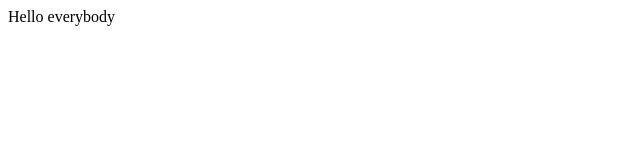
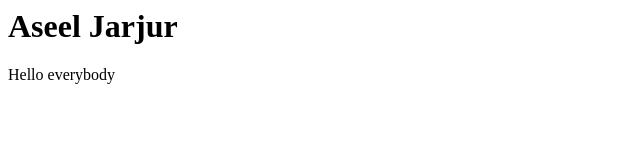
Before and after one commit to AseelJarjur/mycv, a plain HTML site: page index.html in a window 1280 px wide. Shown: the whole page, without its empty margins (0-640 px from the left). Drawn offline with Linux system fonts and the light colour scheme.

Commit message:
add new tag to index

```diff
--- a/index.html
+++ b/index.html
@@ -3,6 +3,7 @@
 <title>helllo github</title>
 </head>
 <body>
+    <h1>Aseel Jarjur</h1>
 	<p>Hello everybody</p>
 </body>
 </html>
```
